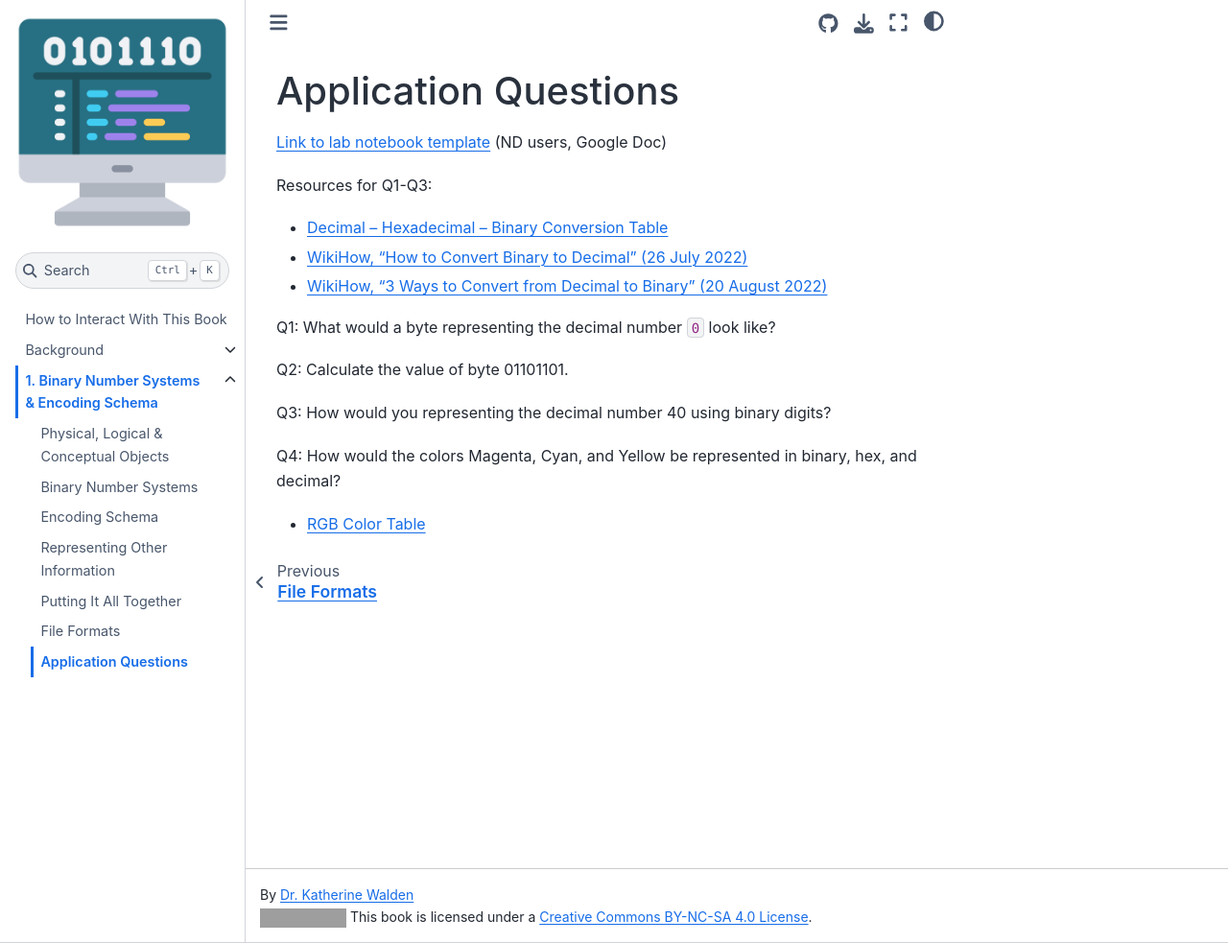
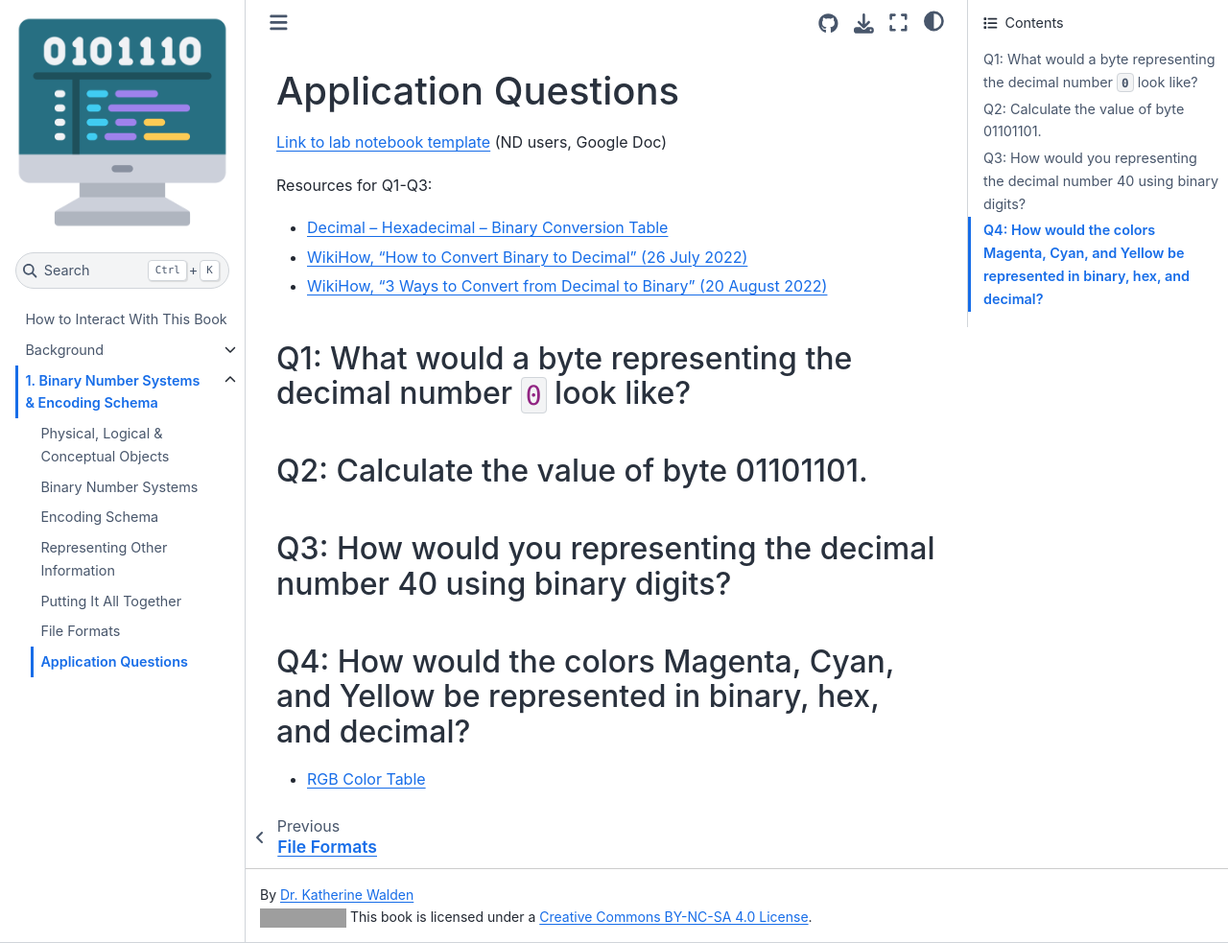
Before and after one commit to kwaldenphd/code-in-context, a Jupyter Book: the page built from book/01-binary-encoding/07-application.md, in a window 1280 px wide and 983 px high. Shown: the whole window at 96% size. Built offline with Jupyter Book 1.0.4 settings and Sphinx 7.4.7 and the Sphinx Book theme 1.1.4, drawn with Linux system fonts in a browser that asks for light colours; comment, search, counter and statistics services are not loaded; grey boxes are pictures that could not be loaded.

```diff
--- a/book/01-binary-encoding/07-application.md
+++ b/book/01-binary-encoding/07-application.md
@@ -7,11 +7,11 @@ Resources for Q1-Q3:
 - [WikiHow, "How to Convert Binary to Decimal" (26 July 2022)](https://www.wikihow.com/Convert-from-Binary-to-Decimal)
 - [WikiHow, "3 Ways to Convert from Decimal to Binary" (20 August 2022)](https://www.wikihow.com/Convert-from-Decimal-to-Binary)
 
-Q1: What would a byte representing the decimal number `0` look like?
+## Q1: What would a byte representing the decimal number `0` look like?
 
-Q2: Calculate the value of byte 01101101.
+## Q2: Calculate the value of byte 01101101.
 
-Q3: How would you representing the decimal number 40 using binary digits?
+## Q3: How would you representing the decimal number 40 using binary digits?
 
-Q4: How would the colors Magenta, Cyan, and Yellow be represented in binary, hex, and decimal?
+## Q4: How would the colors Magenta, Cyan, and Yellow be represented in binary, hex, and decimal?
 - [RGB Color Table](http://www.rapidtables.com/web/color/RGB_Color.htm)
```
Also changed, not shown: book/01-binary-encoding/00-intro.md (+2 -2 lines), book/01-binary-encoding/02-binary-number-systems.md (+59 -9 lines), book/01-binary-encoding/03-encoding-schema.md (+4 -4 lines), book/01-binary-encoding/04-representing-other-info.md (+4 -2 lines), book/01-binary-encoding/06-file-formats.md (+4 -2 lines), book/favicon.png.
